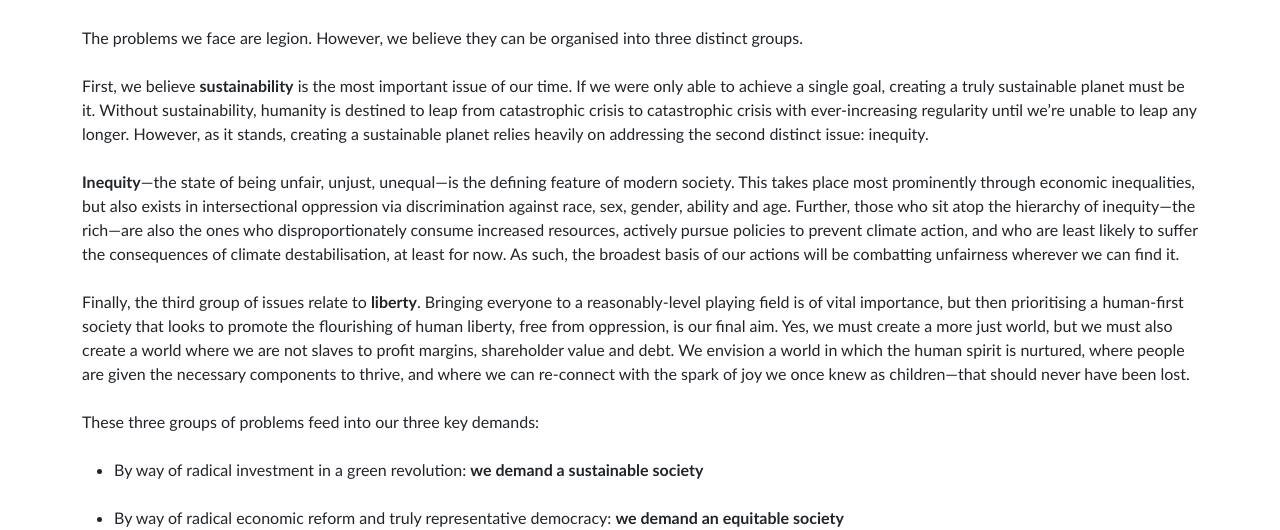
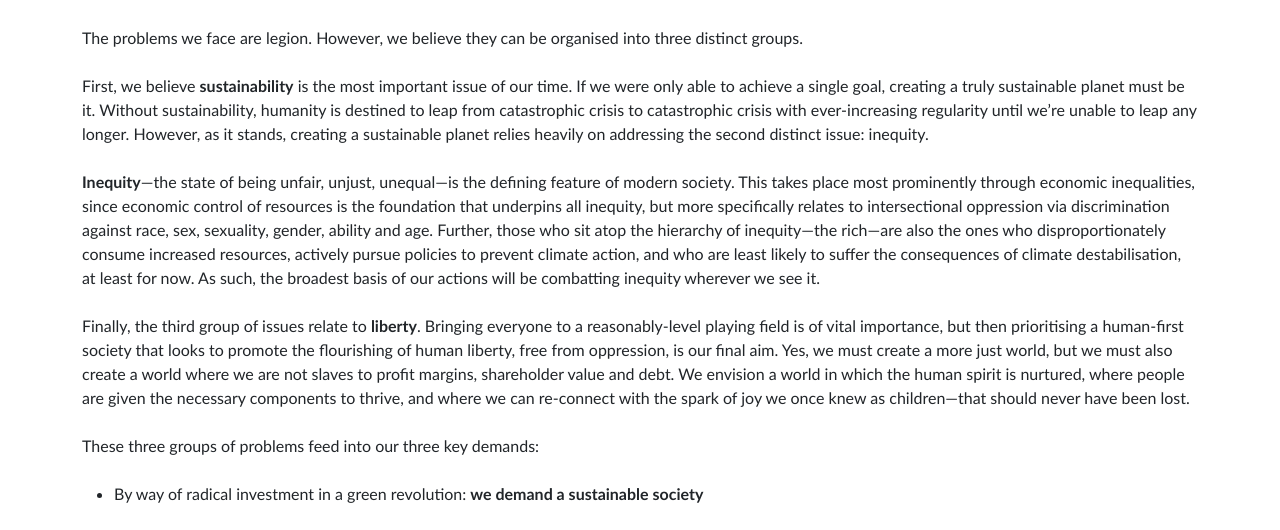
Before and after one commit to Tiberius1917/DB, a Django app: page /about/ in a window 1280 px wide. Shown: the part 1175-1705 px from the top of that part. Run offline with Django 4.2, Linux system fonts and the light colour scheme; the page is wider than the window, and the part outside it is not shown.

Commit message:
Updated about page

```diff
--- a/templates/about/about.html
+++ b/templates/about/about.html
@@ -39,7 +39,7 @@
 <p style='margin:0cm;font-size:16px;font-family:"Calibri",sans-serif;'>&nbsp;</p>
 <p style='margin:0cm;font-size:16px;font-family:"Calibri",sans-serif;'>First, we believe <strong>sustainability</strong> is the most important issue of our time. If we were only able to achieve a single goal, creating a truly sustainable planet must be it. Without sustainability, humanity is destined to leap from catastrophic crisis to catastrophic crisis with ever-increasing regularity until we&rsquo;re unable to leap any longer. However, as it stands, creating a sustainable planet relies heavily on addressing the second distinct issue: inequity.</p>
 <p style='margin:0cm;font-size:16px;font-family:"Calibri",sans-serif;'>&nbsp;</p>
-<p style='margin:0cm;font-size:16px;font-family:"Calibri",sans-serif;'><strong>Inequity</strong>&mdash;the state of being unfair, unjust, unequal&mdash;is the defining feature of modern society. This takes place most prominently through economic inequalities, but also exists in intersectional oppression via discrimination against race, sex, gender, ability and age. Further, those who sit atop the hierarchy of inequity&mdash;the rich&mdash;are also the ones who disproportionately consume increased resources, actively pursue policies to prevent climate action, and who are least likely to suffer the consequences of climate destabilisation, at least for now. As such, the broadest basis of our actions will be combatting unfairness wherever we can find it.</p>
+<p style='margin:0cm;font-size:16px;font-family:"Calibri",sans-serif;'><strong>Inequity</strong>&mdash;the state of being unfair, unjust, unequal&mdash;is the defining feature of modern society. This takes place most prominently through economic inequalities, since economic control of resources is the foundation that underpins all inequity, but more specifically relates to intersectional oppression via discrimination against race, sex, sexuality, gender, ability and age. Further, those who sit atop the hierarchy of inequity&mdash;the rich&mdash;are also the ones who disproportionately consume increased resources, actively pursue policies to prevent climate action, and who are least likely to suffer the consequences of climate destabilisation, at least for now. As such, the broadest basis of our actions will be combatting inequity wherever we see it.</p>
 <p style='margin:0cm;font-size:16px;font-family:"Calibri",sans-serif;'>&nbsp;</p>
 <p style='margin:0cm;font-size:16px;font-family:"Calibri",sans-serif;'>Finally, the third group of issues relate to <strong>liberty</strong>. Bringing everyone to a reasonably-level playing field is of vital importance, but then prioritising a human-first society that looks to promote the flourishing of human liberty, free from oppression, is our final aim. Yes, we must create a more just world, but we must also create a world where we are not slaves to profit margins, shareholder value and debt. We envision a world in which the human spirit is nurtured, where people are given the necessary components to thrive, and where we can re-connect with the spark of joy we once knew as children&mdash;that should never have been lost.</p>
 <p style='margin:0cm;font-size:16px;font-family:"Calibri",sans-serif;'>&nbsp;</p>
```
